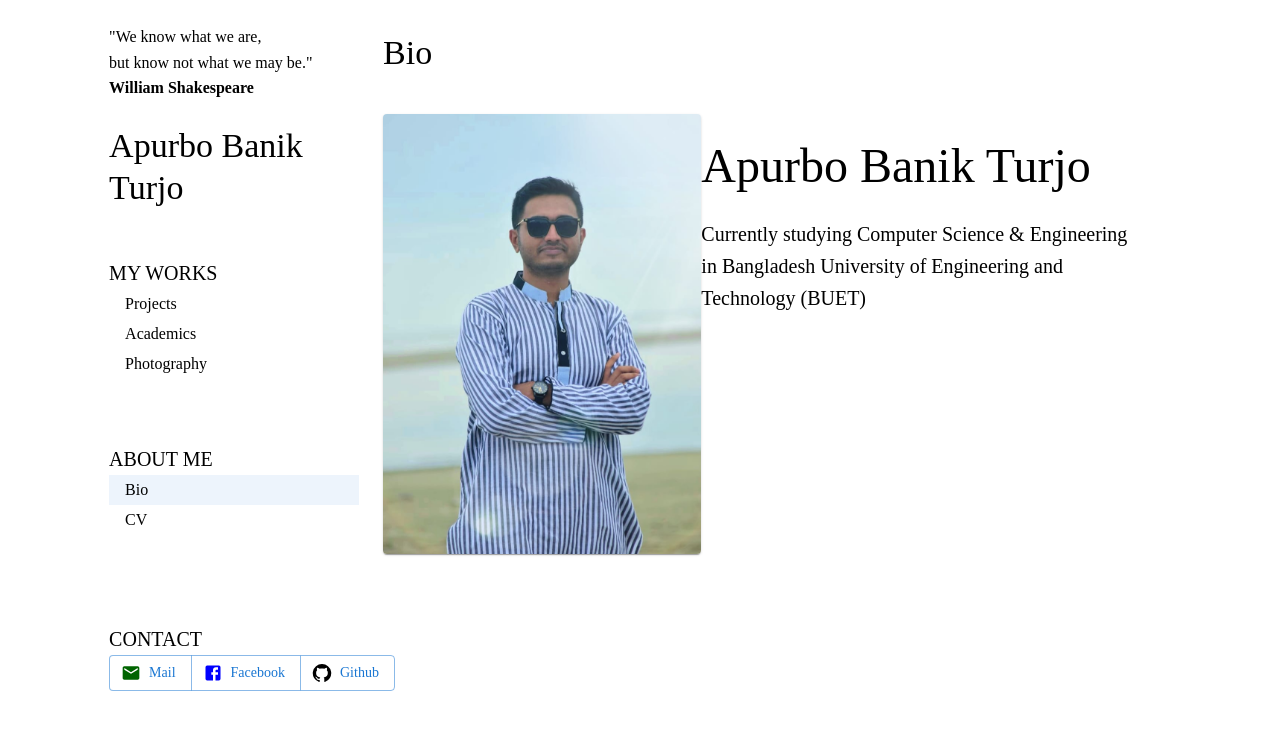
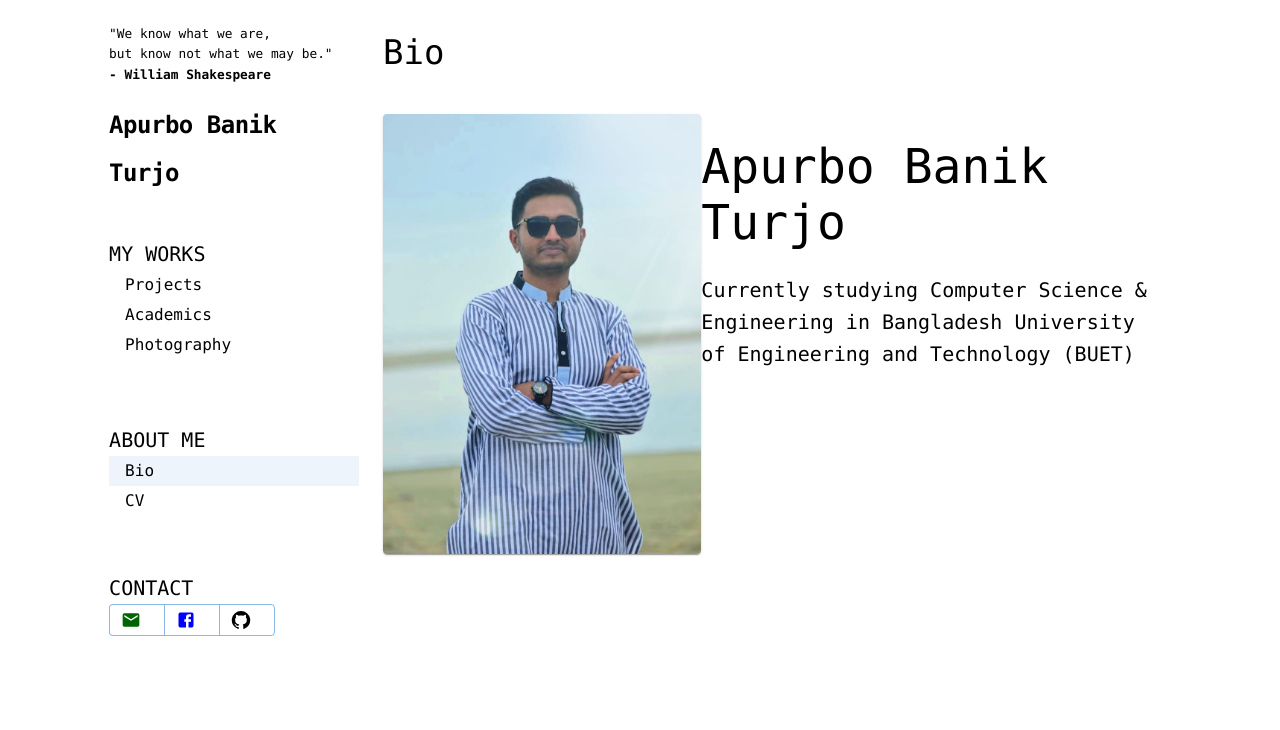
Before and after one commit to excellencior/Portfolio, a React (Vite) app in the folder client/: page / in a window 1280 px wide. Shown: the top 730 px of the page. Built offline with nearby package versions, Linux system fonts and the light colour scheme; a web font is replaced by a local one.

Commit message:
fixed some sizing and removed the contact titles from sidepane

```diff
--- a/client/src/components/sidepane.jsx
+++ b/client/src/components/sidepane.jsx
@@ -30,16 +30,27 @@ const Sidepane = () => {
 			sx={{ width: { xs: 300, md: 250 }, padding: { xs: '16px', md: '0px' } }}
 		>
 			{/* Drawer content goes here */}
-			<Typography variant="h6" component="div" gutterBottom sx={{ fontWeight: "light", fontSize: "1rem", mt: 2 }}>
+			<Typography variant="h6" component="div" gutterBottom sx={{ fontWeight: "light", fontSize: "0.8rem", mt: 2 }}>
 				"We know what we are,
 				<br /> but know not what we may be."
 				<br />
-				<b>William Shakespeare</b>
+				<b>- William Shakespeare</b>
 			</Typography>
 
-			<Typography variant="h4" component="div" gutterBottom sx={{ fontWeight: "regular", mt: 3, mb: 2 }}>
+			<Typography
+				variant="h5"
+				component="div"
+				gutterBottom
+				sx={{
+					fontWeight: 700,
+					mt: 2,
+					letterSpacing: "-0.5px",
+					lineHeight: 2,
+				}}
+			>
 				Apurbo Banik Turjo
 			</Typography>
+
 
 			{/* My Works List */}
 			<List>
@@ -79,14 +90,13 @@ const Sidepane = () => {
 				))}
 			</List>
 
-			<Typography variant="h6" component="div" mt={10} textTransform={"uppercase"}>
+			<Typography variant="h6" component="div" mt={6} textTransform={"uppercase"}>
 				Contact
 			</Typography>
-			<ButtonGroup variant="outlined" aria-label="contact button group" sx={{ "& > *": { m: 0.5 } }}>
+			<ButtonGroup
+				aria-label="Vertical button group">
 				{SidepaneOptions.contact.map((item, index) => (
-					<Button component={Link} key={index} startIcon={item.icon} to={item.link}>
-						{item.title}
-					</Button>
+					<Button component={Link} key={index} startIcon={item.icon} to={item.link} />
 				))}
 			</ButtonGroup>
 		</Box>
--- a/client/src/consts/sidepane/options.jsx
+++ b/client/src/consts/sidepane/options.jsx
@@ -43,7 +43,7 @@ const contact = [
 		link: "/mail",
 	},
 	{
-		title: "Facebook",
+		title: "FB",
 		icon: <FacebookIcon sx={{ color: "blue"}} />,
 		link: "https://www.facebook.com/apurbobanik.turjo/",
 	},
--- a/client/src/theme.jsx
+++ b/client/src/theme.jsx
@@ -3,7 +3,7 @@ import { createTheme } from "@mui/material/styles";
 // Create a custom theme
 const mytheme = createTheme({
 	typography: {
-		fontFamily: "Fira Code",
+		fontFamily: "Consolas",
 		fontWeightLight: 200, // Equivalent to .koho-extralight
 		fontWeightRegular: 300, // Equivalent to .koho-regular
 		fontWeightMedium: 400, // Equivalent to .koho-light (You can assign it here)
```
